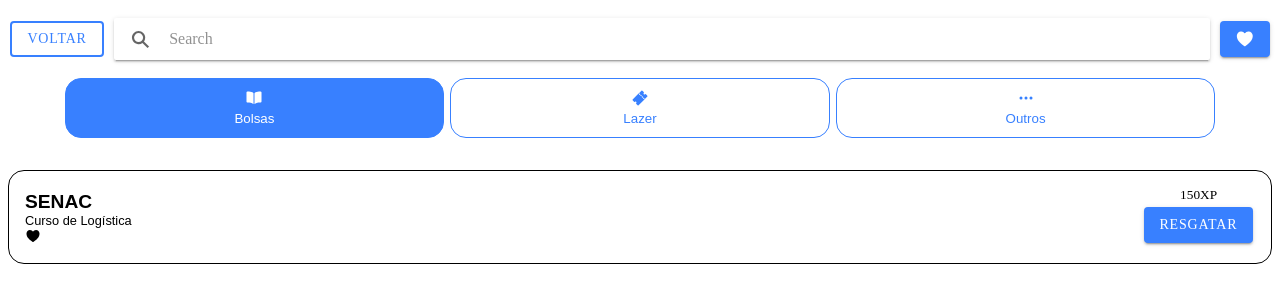
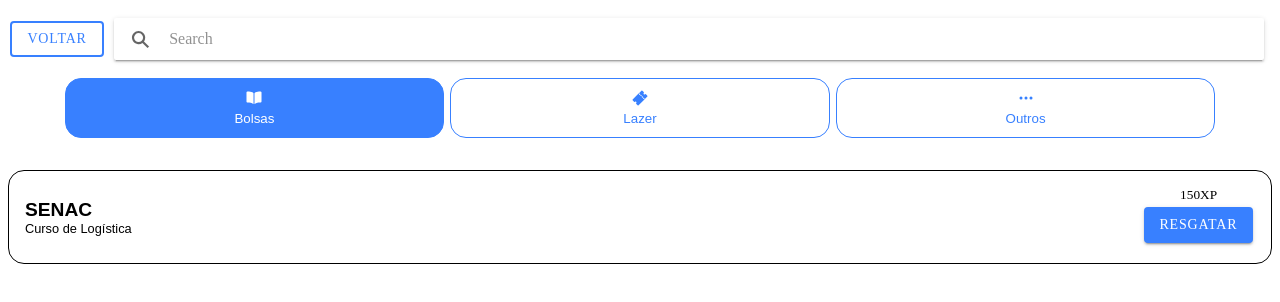
Before and after one commit to Heitor-Santos/Hackathon-CCR, a React (Create React App) app in the folder frontend/: page / in a window 1280 px wide. Shown: the top 302 px of the page. Built offline with nearby package versions, Linux system fonts and the light colour scheme.

Commit message:
Remoção da funcionalidade de escolha de favoritos

```diff
--- a/frontend/src/pages/Rewards.tsx
+++ b/frontend/src/pages/Rewards.tsx
@@ -26,7 +26,7 @@
             <div className="about">
                 <h1>{props.title}</h1>
                 <p>{props.description}</p>
-                <IonIcon icon={heart}></IonIcon>
+                {/* <IonIcon icon={heart}></IonIcon> */}
             </div>
             <div className="xp-info">
                 <small>{props.neededXP + "XP"}</small>
@@ -64,7 +64,7 @@
                 <div className="row">
                     <IonButton fill="outline">Voltar</IonButton>
                     <IonSearchbar></IonSearchbar>
-                    <IonButton><IonIcon icon={heart}></IonIcon></IonButton>
+                    {/* <IonButton><IonIcon icon={heart}></IonIcon></IonButton> */}
                 </div>
                 <div className="row">
                     <TabButton
```
